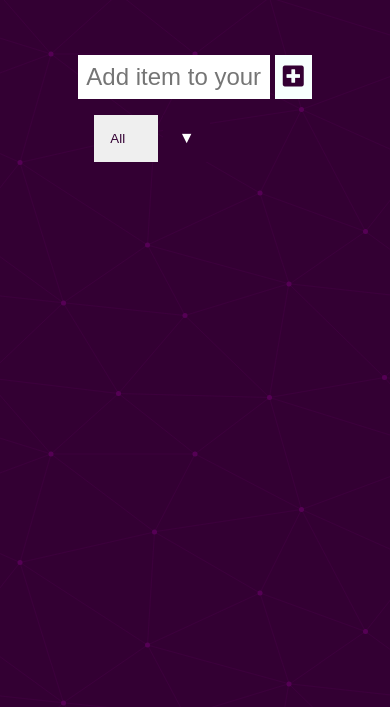
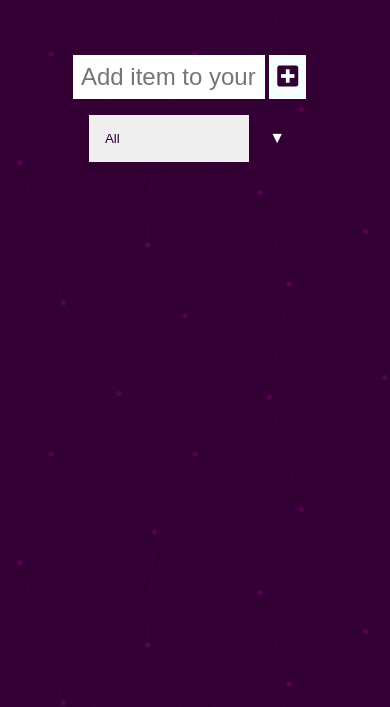
Before and after one commit to Sakshikulkarni880/To-do-List, a plain HTML site: page index.html in a window 390 px wide. Shown: the part 137-844 px from the top of the page. Drawn offline with Linux system fonts and the light colour scheme.

Commit message:
Update style.css

```diff
--- a/style.css
+++ b/style.css
@@ -137,11 +137,6 @@ select{
   form input{
     width : 12rem;
   }
-  select{
-    color: #330033;
-    width: 4rem;
-    cursor: pointer;
-    padding: 1rem;
-  }
+
 
 }
```
